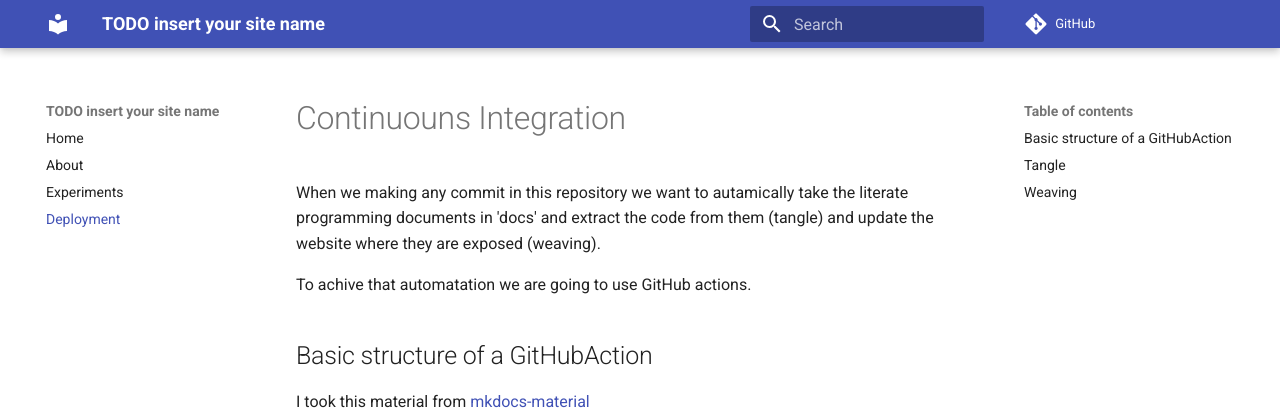
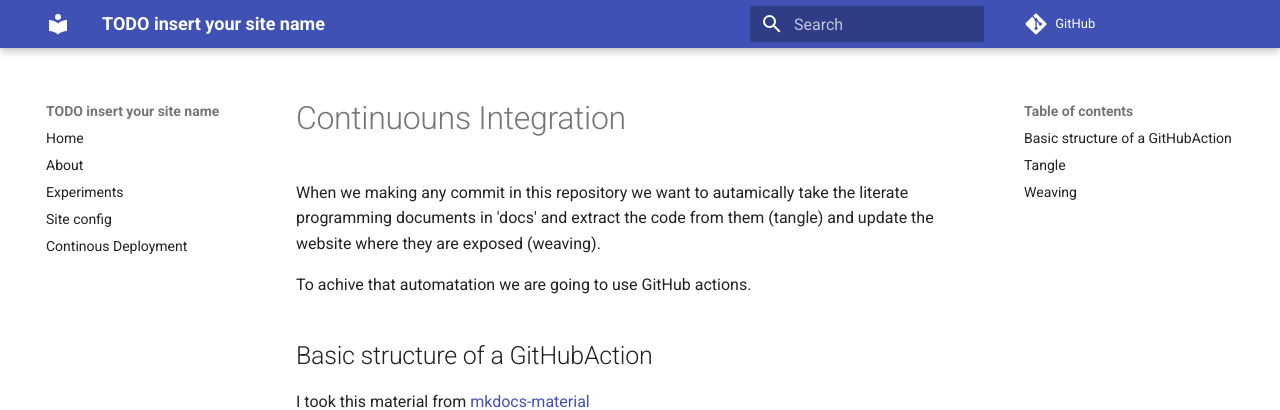
Before and after one commit to jag-academy/mkdocs, an MkDocs documentation site: the page built from docs/deployment.md, in a window 1280 px wide. Shown: the top 410 px of the page. Built offline with MkDocs 1.6.1 and Material for MkDocs 9.7.7, drawn with Linux system fonts in a browser that asks for light colours; comment, search, counter and statistics services are not loaded.

Commit message:
adding the configuration link to navigation

```diff
--- a/mkdocs.yml
+++ b/mkdocs.yml
@@ -4,7 +4,8 @@ nav:
         - Home: "index.md"
         - About: "about.md"
         - Experiments: "syntax_experiments.md"
-        - Deployment: "deployment.md"
+        - Site config: "setup.md"
+        - Continous Deployment: "Deployment.md"
 site_name: TODO insert your site name
 site_url: https://TODO.github.io/_project_name
 repo_url: https://github.com/TODO/mkdocs
```
Also changed, not shown: docs/deployment.md (line endings or trailing spaces).
